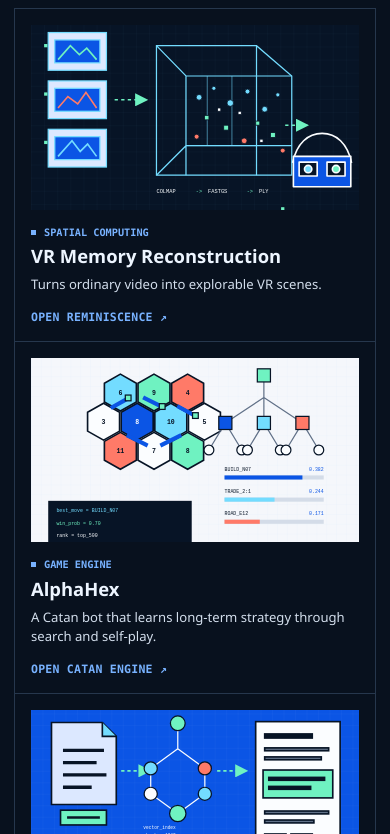
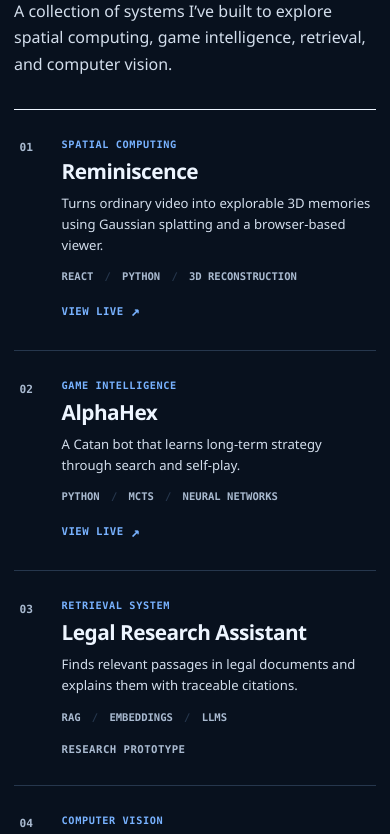
Before and after one commit to andyjyzhang/andy-zhang-website, a plain HTML site: page projects.html in a window 390 px wide. Shown: the part 221-1055 px from the top of the page. Drawn offline with Linux system fonts and the light colour scheme.

Commit message:
Redesign projects page without images

```diff
--- a/projects.html
+++ b/projects.html
@@ -10,7 +10,7 @@
     <script>
       document.documentElement.dataset.theme = localStorage.getItem("theme") || "dark";
     </script>
-    <link rel="stylesheet" href="styles.css?v=20260719-2" />
+    <link rel="stylesheet" href="styles.css?v=20260804-1" />
     <script src="script.js?v=20260716-5" defer></script>
   </head>
   <body class="sub-page">
@@ -47,55 +47,73 @@
     </header>
 
     <main id="main" class="page-shell page-shell--editorial">
-      <header class="editorial-masthead">
-        <h1>Projects</h1>
+      <header class="editorial-masthead editorial-masthead--projects">
+        <div>
+          <p class="editorial-eyebrow">Selected work &middot; 2024&ndash;2026</p>
+          <h1>Projects</h1>
+        </div>
+        <p class="editorial-intro">A collection of systems I&rsquo;ve built to explore spatial computing, game intelligence, retrieval, and computer vision.</p>
       </header>
 
-      <section class="project-grid-editorial" aria-label="Projects">
-        <a class="project-card-editorial" href="https://reminiscence-two.vercel.app/" target="_blank" rel="noopener" aria-label="Open Reminiscence project">
-          <figure class="project-thumb">
-            <img src="assets/project-vr.svg?v=20260719-2" alt="A point-cloud room emerging from a VR headset" />
-          </figure>
-          <div class="project-card-copy">
+      <section class="project-list-minimal" aria-label="Projects">
+        <a class="project-entry" href="https://reminiscence-two.vercel.app/" target="_blank" rel="noopener" aria-label="Open Reminiscence project">
+          <span class="project-number" aria-hidden="true">01</span>
+          <div class="project-summary">
             <p class="project-kind">Spatial computing</p>
-            <h2>VR Memory Reconstruction</h2>
-            <p>Turns ordinary video into explorable VR scenes.</p>
-            <span class="project-destination">Open Reminiscence <span aria-hidden="true">↗</span></span>
+            <h2>Reminiscence</h2>
+            <p>Turns ordinary video into explorable 3D memories using Gaussian splatting and a browser-based viewer.</p>
+            <ul class="project-tags" aria-label="Technologies">
+              <li>React</li>
+              <li>Python</li>
+              <li>3D reconstruction</li>
+            </ul>
           </div>
+          <span class="project-link-label">View live <span aria-hidden="true">&nearr;</span></span>
         </a>
 
-        <a class="project-card-editorial" href="https://alphahex.vercel.app/" target="_blank" rel="noopener" aria-label="Open AlphaHex Catan engine">
-          <figure class="project-thumb">
-            <img src="assets/project-alphahex.svg?v=20260719-2" alt="Hexagonal board tiles beneath a branching search tree" />
-          </figure>
-          <div class="project-card-copy">
-            <p class="project-kind">Game engine</p>
+        <a class="project-entry" href="https://alphahex.vercel.app/" target="_blank" rel="noopener" aria-label="Open AlphaHex Catan engine">
+          <span class="project-number" aria-hidden="true">02</span>
+          <div class="project-summary">
+            <p class="project-kind">Game intelligence</p>
             <h2>AlphaHex</h2>
             <p>A Catan bot that learns long-term strategy through search and self-play.</p>
-            <span class="project-destination">Open Catan Engine <span aria-hidden="true">↗</span></span>
+            <ul class="project-tags" aria-label="Technologies">
+              <li>Python</li>
+              <li>MCTS</li>
+              <li>Neural networks</li>
+            </ul>
           </div>
+          <span class="project-link-label">View live <span aria-hidden="true">&nearr;</span></span>
         </a>
 
-        <article class="project-card-editorial">
-          <figure class="project-thumb">
-            <img src="assets/project-legal.svg?v=20260719-2" alt="A document with highlighted passages and a magnifying lens" />
-          </figure>
-          <div class="project-card-copy">
+        <article class="project-entry">
+          <span class="project-number" aria-hidden="true">03</span>
+          <div class="project-summary">
             <p class="project-kind">Retrieval system</p>
             <h2>Legal Research Assistant</h2>
-            <p>Finds relevant passages in documents and explains them with citations.</p>
+            <p>Finds relevant passages in legal documents and explains them with traceable citations.</p>
+            <ul class="project-tags" aria-label="Technologies">
+              <li>RAG</li>
+              <li>Embeddings</li>
+              <li>LLMs</li>
+            </ul>
           </div>
+          <span class="project-status">Research prototype</span>
         </article>
 
-        <article class="project-card-editorial">
-          <figure class="project-thumb">
-            <img src="assets/project-poker.svg?v=20260719-2" alt="A face scan surrounded by behavioral signal graphs" />
-          </figure>
-          <div class="project-card-copy">
+        <article class="project-entry">
+          <span class="project-number" aria-hidden="true">04</span>
+          <div class="project-summary">
             <p class="project-kind">Computer vision</p>
             <h2>Poker Bluff Detection</h2>
             <p>Explores whether subtle facial cues can help model bluffing behavior.</p>
+            <ul class="project-tags" aria-label="Technologies">
+              <li>Python</li>
+              <li>OpenCV</li>
+              <li>Signal analysis</li>
+            </ul>
           </div>
+          <span class="project-status">Research prototype</span>
         </article>
       </section>
     </main>
--- a/styles.css
+++ b/styles.css
@@ -982,111 +982,150 @@ select {
   white-space: nowrap;
 }
 
-.project-grid-editorial {
+.editorial-masthead--projects {
   display: grid;
-  grid-template-columns: repeat(2, minmax(0, 1fr));
-  gap: 1px;
-  margin-top: 3rem;
-  border: 1px solid var(--line);
-  background: var(--line);
-}
-
-.project-card-editorial {
+  grid-template-columns: minmax(0, 1fr) minmax(280px, 430px);
+  align-items: end;
+  gap: 3rem;
+}
+
+.editorial-eyebrow {
+  margin: 0 0 1.1rem;
+  color: var(--blue);
+  font: 800 0.68rem/1.2 ui-monospace, SFMono-Regular, Menlo, Consolas, monospace;
+  letter-spacing: 0.08em;
+  text-transform: uppercase;
+}
+
+.editorial-intro {
+  margin: 0;
+  color: var(--ink-soft);
+  font-size: 1rem;
+  line-height: 1.65;
+}
+
+.project-list-minimal {
+  border-bottom: 1px solid var(--ink);
+}
+
+.project-entry {
   position: relative;
   display: grid;
-  grid-template-rows: auto 1fr;
-  gap: 1.25rem;
-  background: var(--paper);
-  padding: 1.35rem;
+  grid-template-columns: 48px minmax(0, 1fr) minmax(120px, auto);
+  align-items: center;
+  gap: 2rem;
+  border-bottom: 1px solid var(--line);
+  padding: 2.25rem 0.75rem;
   color: var(--ink);
   text-decoration: none;
-  transition: background-color 180ms ease, box-shadow 180ms ease;
-}
-
-.project-card-editorial:hover {
+}
+
+.project-entry:last-child {
+  border-bottom: 0;
+}
+
+a.project-entry {
+  transition: background-color 180ms ease;
+}
+
+a.project-entry::before {
+  position: absolute;
+  top: -1px;
+  bottom: -1px;
+  left: 0;
+  width: 3px;
+  transform: scaleY(0);
+  background: var(--blue);
+  content: "";
+  transition: transform 180ms ease;
+}
+
+a.project-entry:hover {
   background: var(--paper-deep);
-  box-shadow: inset 3px 0 0 var(--blue);
-}
-
-a.project-card-editorial:focus-visible {
-  z-index: 1;
+}
+
+a.project-entry:hover::before,
+a.project-entry:focus-visible::before {
+  transform: scaleY(1);
+}
+
+a.project-entry:focus-visible {
   outline: 2px solid var(--signal);
-  outline-offset: -2px;
-}
-
-.project-thumb {
-  overflow: hidden;
-  width: 100%;
-  aspect-ratio: 16 / 9;
-  margin: 0;
-  background: var(--paper-deep);
-}
-
-.project-thumb img {
-  width: 100%;
-  height: 100%;
-  object-fit: cover;
-  transition: transform 220ms ease;
-}
-
-.project-card-editorial:hover .project-thumb img {
-  transform: scale(1.04);
+  outline-offset: 3px;
+}
+
+.project-number {
+  align-self: start;
+  margin-top: 0.22rem;
+  color: var(--muted);
+  font: 750 0.7rem/1.2 ui-monospace, SFMono-Regular, Menlo, Consolas, monospace;
 }
 
 .project-kind {
-  display: flex;
-  align-items: center;
-  gap: 0.5rem;
   margin: 0;
   color: var(--blue);
   font: 800 0.64rem/1.3 ui-monospace, SFMono-Regular, Menlo, Consolas, monospace;
+  letter-spacing: 0.06em;
   text-transform: uppercase;
 }
 
-.project-kind::before {
-  width: 5px;
-  height: 5px;
-  background: currentColor;
-  content: "";
-}
-
-.project-card-copy h2 {
-  margin: 0.45rem 0 0.55rem;
-  font-size: 1.3rem;
-  line-height: 1.1;
-}
-
-.project-card-copy > p:last-of-type {
+.project-summary h2 {
+  margin: 0.55rem 0 0.65rem;
+  font-size: clamp(1.35rem, 2.2vw, 1.75rem);
+  letter-spacing: -0.025em;
+  line-height: 1.08;
+}
+
+.project-summary > p:last-of-type {
+  max-width: 620px;
   margin: 0;
   color: var(--ink-soft);
-  font-size: 0.88rem;
-  line-height: 1.5;
-}
-
-.project-card-copy {
+  font-size: 0.92rem;
+  line-height: 1.6;
+}
+
+.project-tags {
   display: flex;
-  min-height: 138px;
-  flex-direction: column;
-}
-
-.project-destination {
+  flex-wrap: wrap;
+  gap: 0.5rem 1.1rem;
+  margin: 1.15rem 0 0;
+  padding: 0;
+  color: var(--muted);
+  font: 650 0.66rem/1.3 ui-monospace, SFMono-Regular, Menlo, Consolas, monospace;
+  list-style: none;
+  text-transform: uppercase;
+}
+
+.project-tags li + li::before {
+  margin-right: 1.1rem;
+  color: var(--line);
+  content: "/";
+}
+
+.project-link-label,
+.project-status {
   display: inline-flex;
   align-items: center;
+  justify-self: end;
   gap: 0.45rem;
-  margin-top: auto;
-  padding-top: 1.25rem;
+  color: var(--muted);
+  font: 750 0.67rem/1.3 ui-monospace, SFMono-Regular, Menlo, Consolas, monospace;
+  letter-spacing: 0.04em;
+  text-transform: uppercase;
+  white-space: nowrap;
+}
+
+.project-link-label {
   color: var(--blue);
-  font: 750 0.72rem/1.2 ui-monospace, SFMono-Regular, Menlo, Consolas, monospace;
-  letter-spacing: 0.02em;
-  text-transform: uppercase;
-}
-
-.project-destination span {
+}
+
+.project-link-label span {
+  font-size: 0.95rem;
   transition: transform 160ms ease;
 }
 
-a.project-card-editorial:hover .project-destination span,
-a.project-card-editorial:focus-visible .project-destination span {
+a.project-entry:hover .project-link-label span,
+a.project-entry:focus-visible .project-link-label span {
   transform: translate(2px, -2px);
 }
 
@@ -1442,8 +1481,9 @@ a.project-card-editorial:focus-visible .project-destination span {
     grid-column: 2;
   }
 
-  .project-grid-editorial {
+  .editorial-masthead--projects {
     grid-template-columns: 1fr;
+    gap: 1.5rem;
   }
 }
 
@@ -1478,30 +1518,38 @@ a.project-card-editorial:focus-visible .project-destination span {
     justify-content: space-between;
   }
 
-  .project-grid-editorial {
-    margin-top: 2rem;
-  }
-
-  .project-card-editorial {
-    grid-template-rows: auto 1fr;
-    gap: 1rem;
-    padding: 1rem;
-  }
-
-  .project-card-copy {
-    min-height: 0;
-  }
-
-  .project-card-copy h2 {
-    font-size: 1.15rem;
-  }
-
-  .project-card-copy > p:last-of-type {
+  .project-entry {
+    grid-template-columns: 30px minmax(0, 1fr);
+    gap: 0 0.75rem;
+    padding: 1.75rem 0.35rem;
+  }
+
+  .project-number {
+    grid-row: 1 / span 2;
+  }
+
+  .project-summary h2 {
+    font-size: 1.3rem;
+  }
+
+  .project-summary > p:last-of-type {
     font-size: 0.82rem;
   }
 
-  .project-destination {
-    padding-top: 1rem;
+  .project-tags {
+    gap: 0.35rem 0.7rem;
+    margin-top: 0.9rem;
+  }
+
+  .project-tags li + li::before {
+    margin-right: 0.7rem;
+  }
+
+  .project-link-label,
+  .project-status {
+    grid-column: 2;
+    justify-self: start;
+    margin-top: 1.15rem;
   }
 }
 
```
